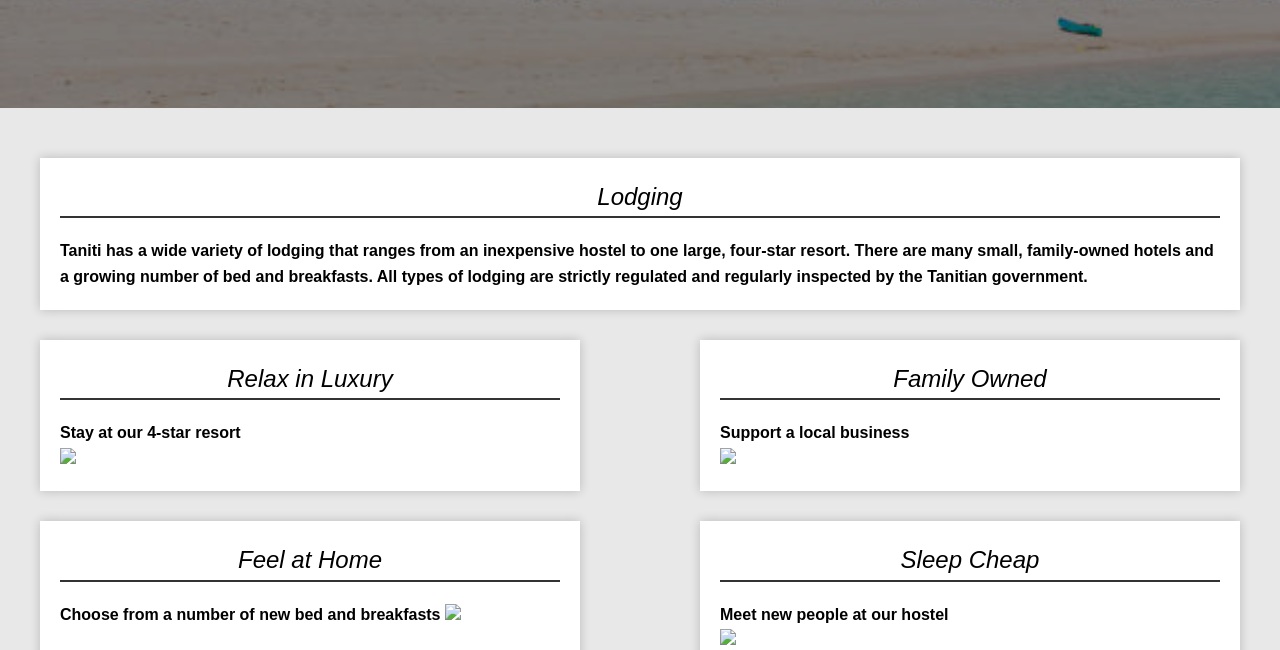
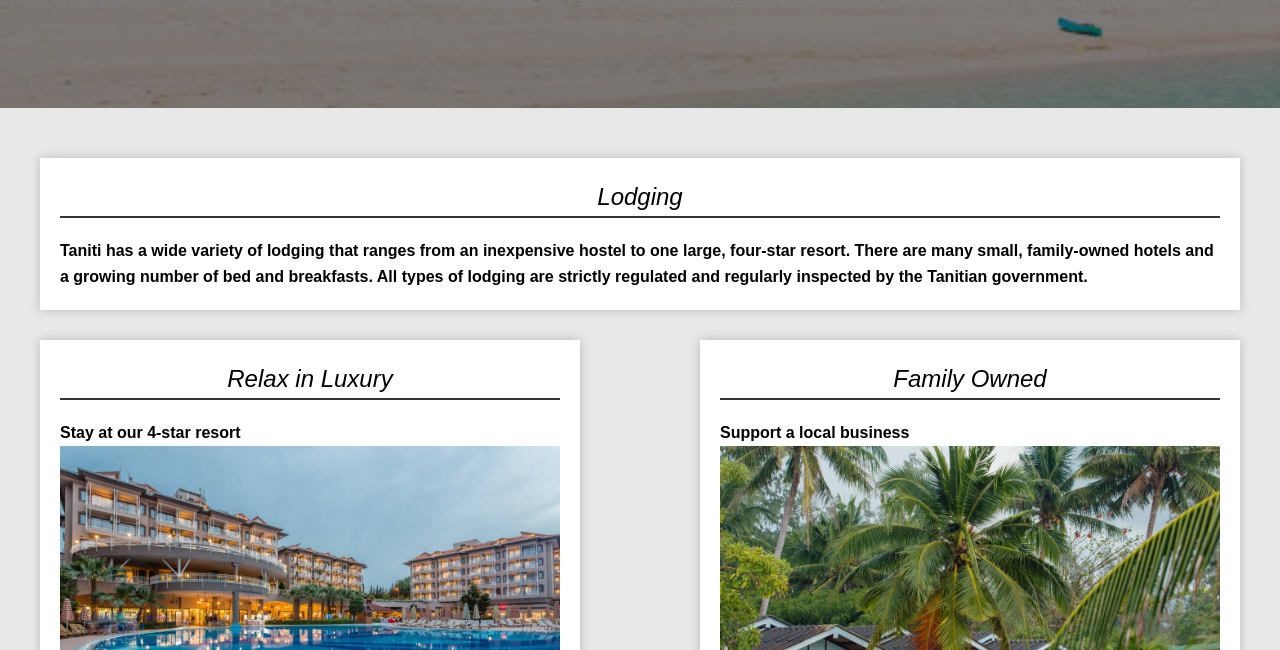
Before and after one commit to jdpedersen1/jdpedersen1.github.io, a plain HTML site: page lodging.html in a window 1280 px wide. Shown: the part 302-952 px from the top of the page. Drawn offline with Linux system fonts and the light colour scheme.

Commit message:
update html files to properly display images

```diff
--- a/lodging.html
+++ b/lodging.html
@@ -42,22 +42,22 @@
                 <div class="box">
                     <h3>Relax in Luxury</h3>
                     <p>Stay at our 4-star resort</p>
-                    <img src=./assets/4starresort.jpg/>
+                    <img src="./assets/4starresort.jpg"/>
                 </div>
                 <div class="box">
                     <h3>Family Owned</h3>
                     <p>Support a local business</p>
-                    <img src=./assets/familyowned.jpg/>
+                    <img src="./assets/familyowned.jpg"/>
                 </div>
                 <div class="box">
                     <h3>Feel at Home</h3>
                     <p>Choose from a number of new bed and breakfasts</>
-                        <img src=./assets/bed-and-breakfast.jpg/>
+                        <img src="./assets/bed-and-breakfast.jpg"/>
                 </div>
                 <div class="box">
                     <h3>Sleep Cheap</h3>
                     <p>Meet new people at our hostel</p>
-                    <img src=./assets/hostel.jpg/>
+                    <img src="./assets/hostel.jpg"/>
                 </div>
             </div>
         </section>
```
Also changed, not shown: about.html (+2 -2 lines), dining.html (+3 -3 lines).
